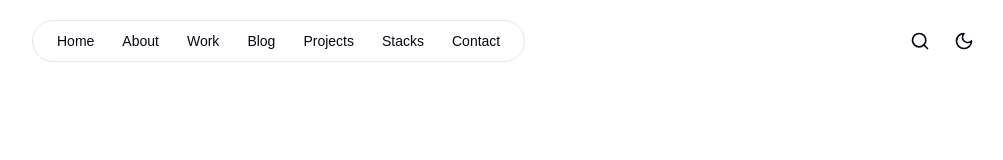
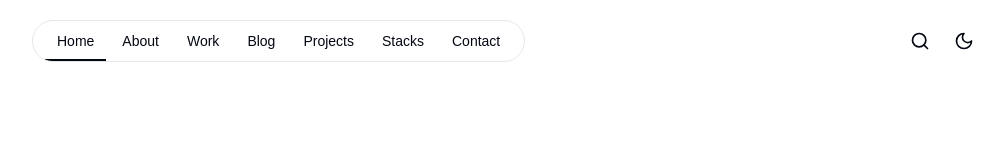
Before and after one commit to tonmoydeb404/lusia, a Next.js app: page / in a window 1280 px wide. Shown: the top 160 px of the page, without its empty margins (132-1135 px from the left). Built offline with nearby package versions, Linux system fonts and the light colour scheme.

Commit message:
Refactor navigation component to use NavLink for active link styling and add NavLink component

```diff
--- a/src/layout/navigation.tsx
+++ b/src/layout/navigation.tsx
@@ -4,10 +4,10 @@ import {
   NavigationMenuItem,
   NavigationMenuList,
 } from "@/components/ui/navigation-menu";
+import NavLink from "@/router/nav-link";
 import paths from "@/router/paths";
 import { NavigationMenuLink } from "@radix-ui/react-navigation-menu";
 import { LucideMenu, LucideSearch } from "lucide-react";
-import Link from "next/link";
 import ThemeBtn from "./theme-btn";
 
 type Props = {};
@@ -43,7 +43,12 @@ const Navigation = (props: Props) => {
                   "px-3 py-2.5 inline-flex text-sm relative after:bottom-0 after:left-0 after:absolute after:w-full after:h-0 after:duration-300 after:bg-foreground/10 hover:after:h-0.5"
                 }
               >
-                <Link href={item.path}>{item.title}</Link>
+                <NavLink
+                  href={item.path}
+                  className="[&.active]:after:h-0.5 [&.active]:after:bg-foreground"
+                >
+                  {item.title}
+                </NavLink>
               </NavigationMenuLink>
             </NavigationMenuItem>
           ))}
--- /dev/null
+++ b/src/router/nav-link.tsx
@@ -0,0 +1,28 @@
+"use client";
+
+import { cn } from "@/lib/utils";
+import Link, { LinkProps } from "next/link";
+import { usePathname } from "next/navigation";
+import { ReactNode } from "react";
+
+interface NavLinkProps extends LinkProps {
+  activeClassName?: string;
+  className?: string;
+  children: ReactNode;
+}
+
+const NavLink = (props: NavLinkProps) => {
+  const { activeClassName = "active", href, className, ...others } = props;
+  const pathname = usePathname();
+  const isActive = pathname === href;
+
+  return (
+    <Link
+      href={href}
+      className={cn(isActive ? activeClassName : "", className)}
+      {...others}
+    />
+  );
+};
+
+export default NavLink;
```
